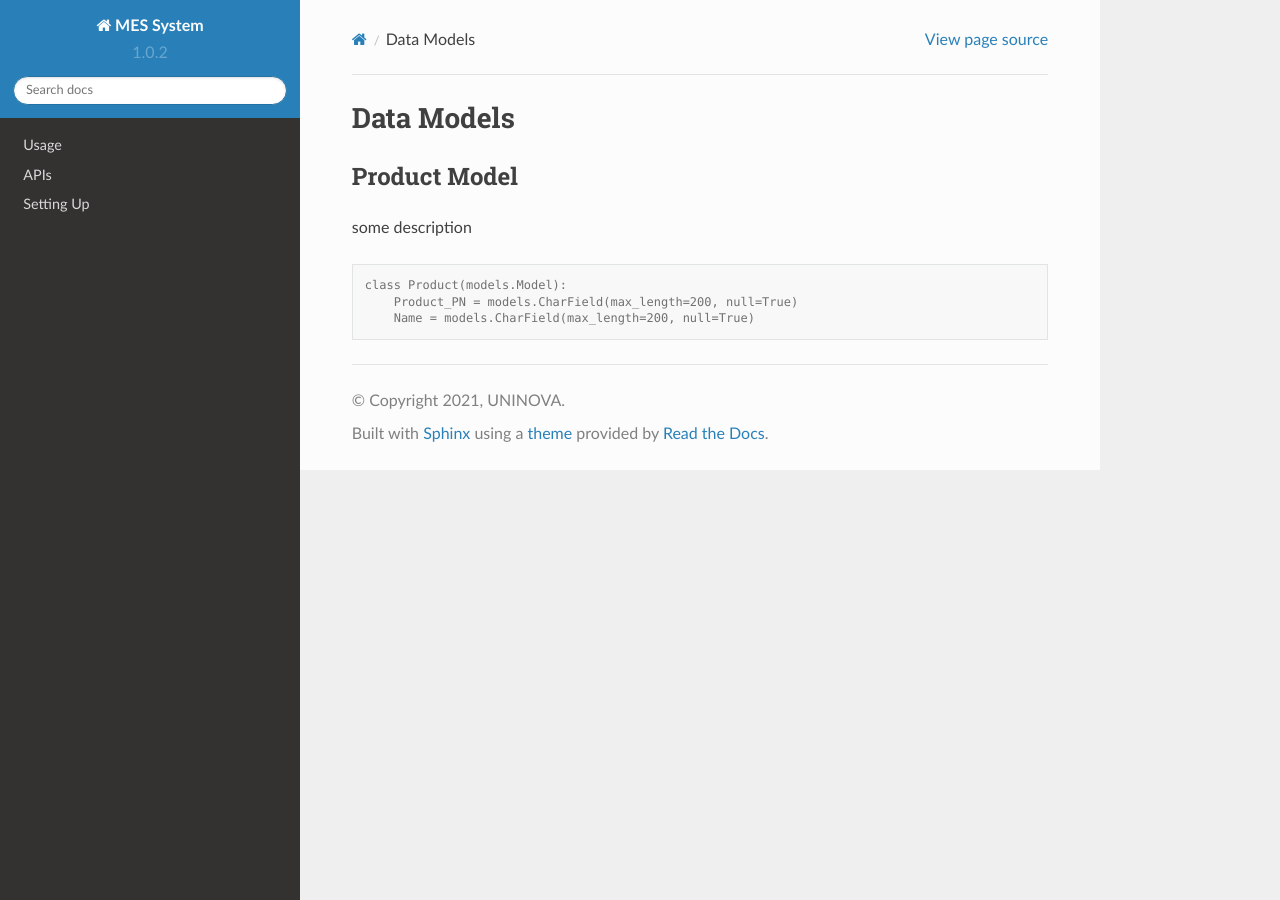
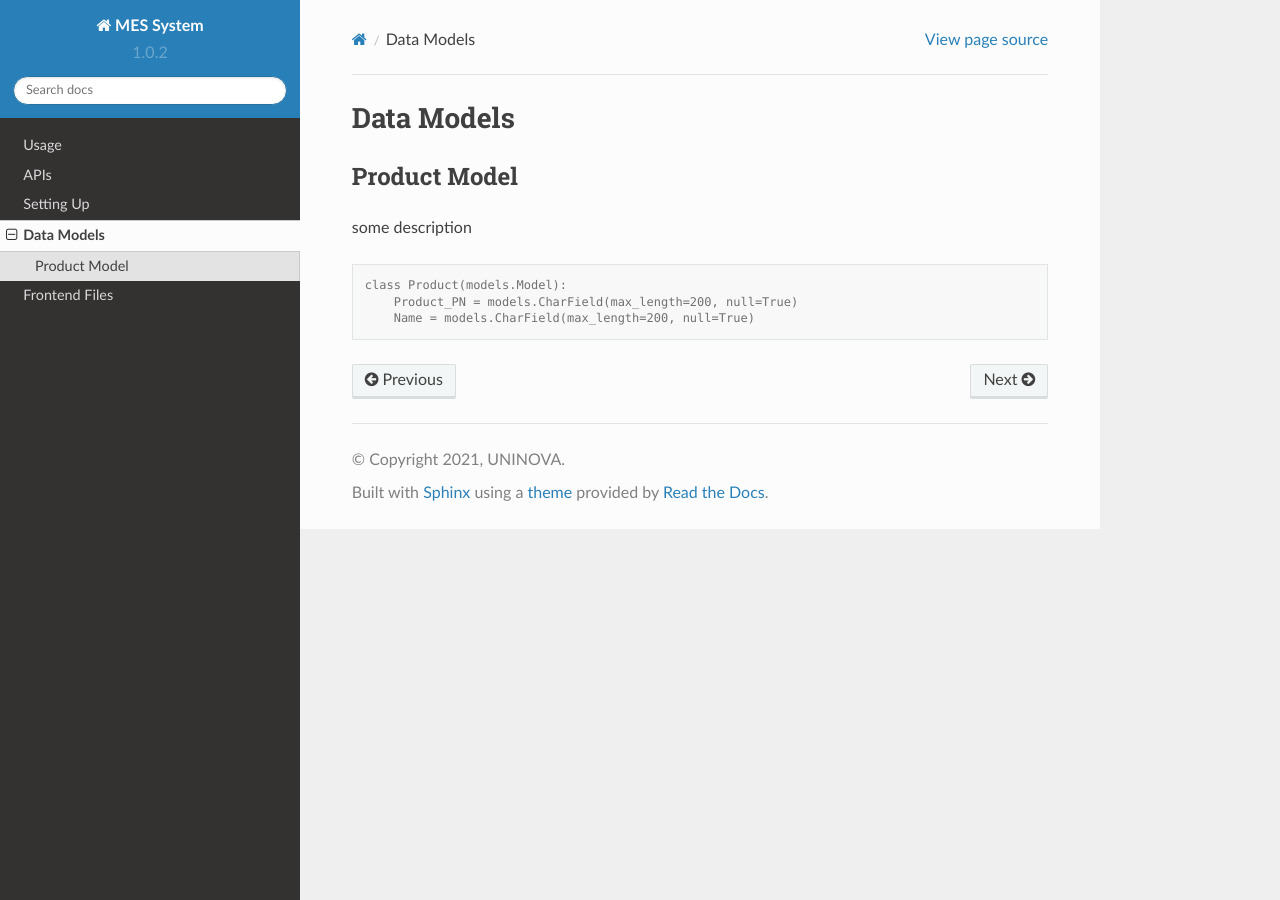
Before and after one commit to RICS-UNINOVA/AVANGARD_MES-DOCUMENTATION-ONLY, a Sphinx documentation site: the page built from docs/source/data_models.rst, in a window 1280 px wide. Built offline with Sphinx 7.4.7 and the Read the Docs theme 2.0.0, drawn with Linux system fonts in a browser that asks for light colours; pages that are not in the unit, such as notebooks, are missing from menus.

Commit message:
Update index.rst

```diff
--- a/docs/source/index.rst
+++ b/docs/source/index.rst
@@ -21,3 +21,7 @@
    usage
    api
    install
+   data_models
+   Backend_Files
+   Frontend_Files
+   BLK_Integration
```
